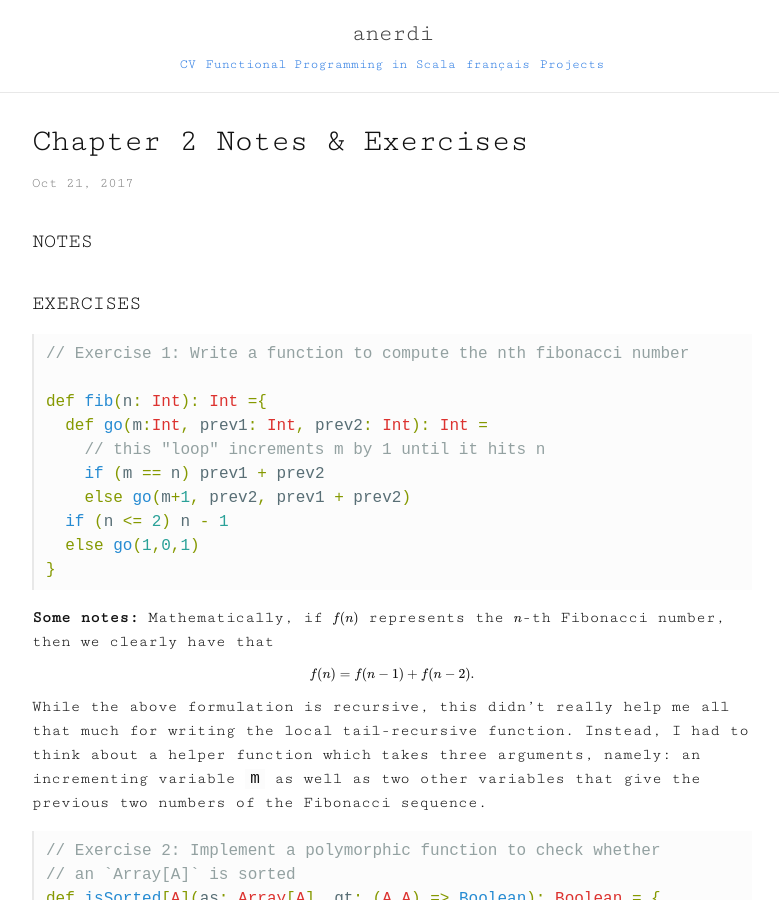
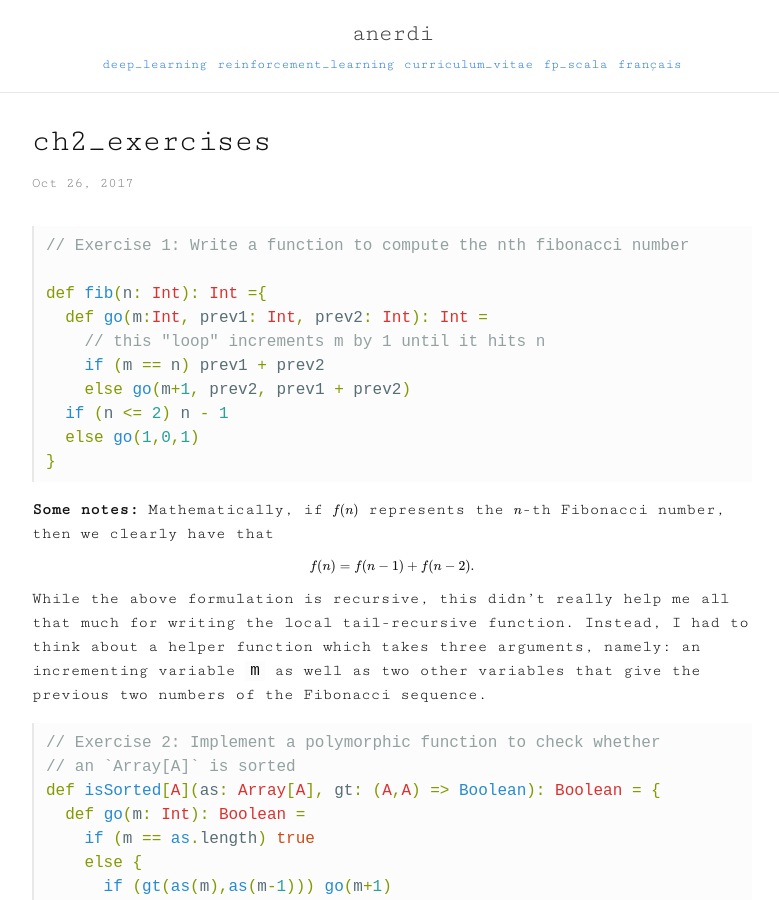
Before and after one commit to syaning/slim, a Jekyll site: the page built from _posts/2017-10-25-chapter-2-exercises.md, in a window 1280 px wide and 900 px high. Shown: the whole window, without its empty margins (248-1027 px from the left). Built offline with Jekyll 4.4.1, drawn with Linux system fonts in a browser that asks for light colours; formulas are drawn with MathJax 3; some of the changed text lies outside the part shown.

Commit message:
add new categories to main nav bar; split up notes and exercises for fp_scala

````diff
--- a/projects.md
+++ b/DL.md
@@ -1,4 +1,4 @@
 ---
 layout: page
-title: Projects
+title: deep_learning
 ---
--- /dev/null
+++ b/RL.md
@@ -0,0 +1,4 @@
+---
+layout: page
+title: reinforcement_learning
+---
--- a/_posts/2017-10-21-chapter-2-exercises.md
+++ b/_posts/2017-10-25-chapter-2-exercises.md
@@ -1,14 +1,9 @@
 ---
 layout: post
-title:  "Chapter 2 Notes & Exercises"
-date: 2017-10-21
+title:  "ch2_exercises"
+date: 2017-10-26
 categories: fpscala
 ---
-
-#### NOTES
-
-#### EXERCISES
-
 ```scala
 // Exercise 1: Write a function to compute the nth fibonacci number
 
@@ -105,4 +100,12 @@ f(a) = g(h(a)),
 \\]
 where \\(g(\cdot)\\) and \\(h(\cdot)\\) are valid mathematical functions.
 
+```scala
+// Exercise 4: Implement `uncurry`
+def uncurry[A,B,C](f: A => B => C): (A, B) => C = {
+  (a:A, b:B) => f(a)(b)
+  // this is so dam cool!
+}
+```
+
 \\(\blacksquare\\)
--- a/cv.md
+++ b/cv.md
@@ -1,4 +1,4 @@
 ---
 layout: page
-title: CV
+title: curriculum_vitae
 ---
--- a/fpscala.html
+++ b/fpscala.html
@@ -1,6 +1,6 @@
 ---
 layout: page
-title:  Functional Programming in Scala
+title:  fp_scala
 ---
 <ul class="post-list">
 	{% for post in site.categories.fpscala %}
````
Also changed, not shown: _posts/2017-10-25-chapter-2-notes.md (added, +7 -0 lines).
